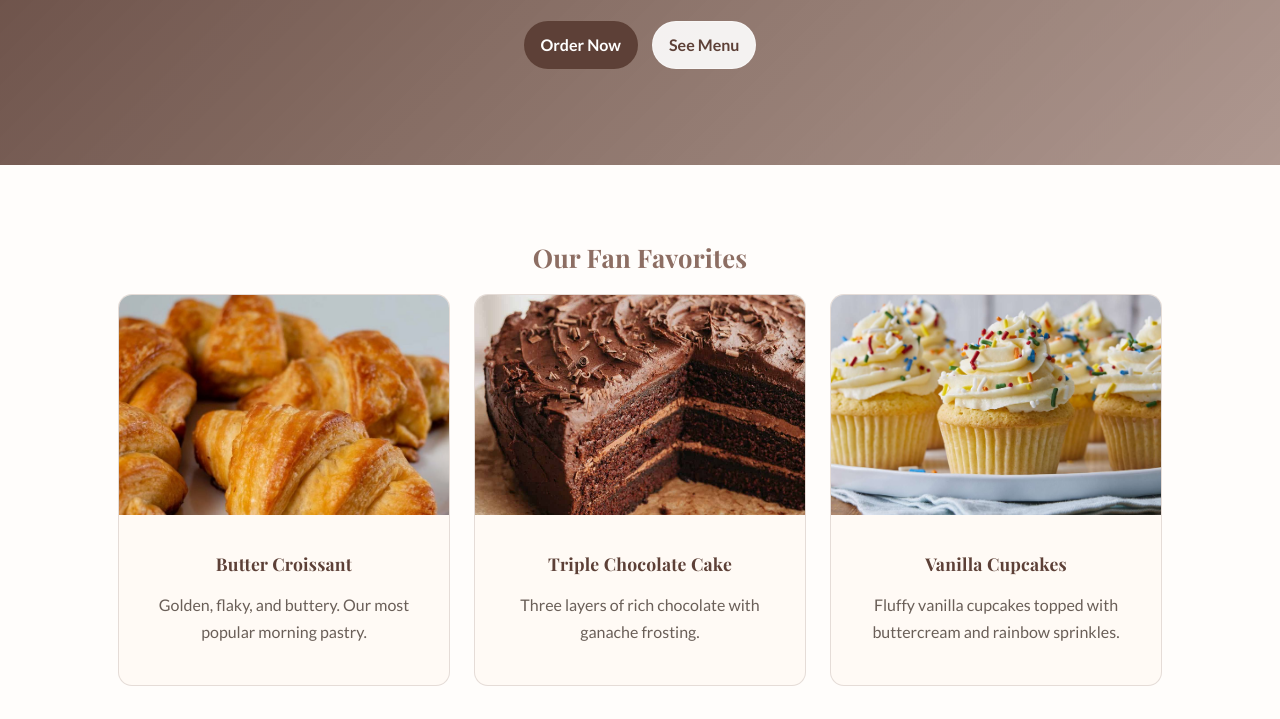
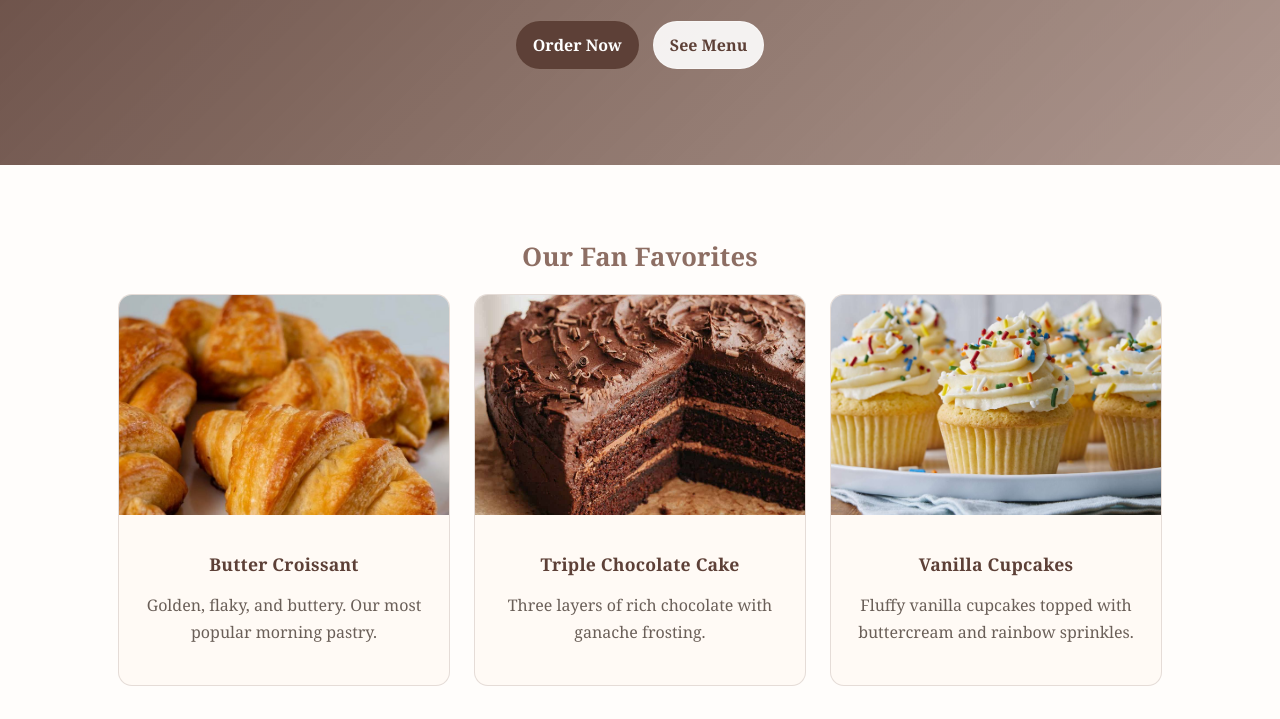
Before and after one commit to angelahan327/sweetcrumbs, a plain HTML site: page index.html in a window 1280 px wide. Shown: the part 264-983 px from the top of the page. Drawn offline with nearby package versions, Linux system fonts and the light colour scheme.

Commit message:
Update styles.css

```diff
--- a/css/styles.css
+++ b/css/styles.css
@@ -13,8 +13,8 @@
   --paper-2: #fffaf5;
   --border: rgba(93, 64, 55, 0.16);
   --ring: rgba(202, 166, 138, 0.55);
-  --font-sans: 'Lato', Georgia, serif;
-  --font-display: 'Playfair Display', Georgia, serif;
+  --font-sans: Georgia, serif;
+  --font-display: Georgia, serif;
   --radius-sm: 10px;
   --radius-md: 14px;
   --container: 1100px;
```
